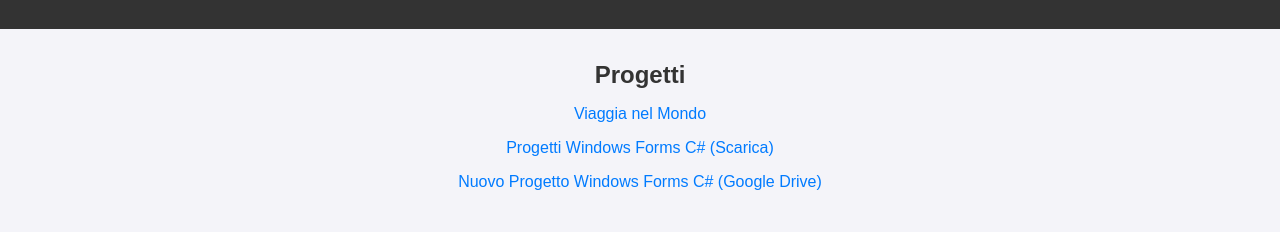
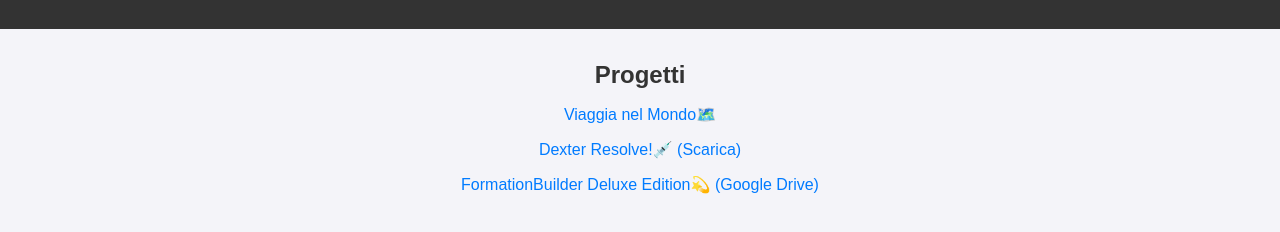
Before and after one commit to ElModou/portfolio-site, a plain HTML site: page index.html in a window 1280 px wide. Shown: the part 72-304 px from the top of the page. Drawn offline with Linux system fonts and the light colour scheme.

Commit message:
Update project links and add emojis in index.html

```diff
--- a/index.html
+++ b/index.html
@@ -15,13 +15,13 @@
             <h2>Progetti</h2>
             <ul>
                 <li>
-                    <a href="https://elmodou.github.io/Viaggia-nel-Mondo/" target="_blank">Viaggia nel Mondo</a>
+                    <a href="https://elmodou.github.io/Viaggia-nel-Mondo/" target="_blank">Viaggia nel Mondo🗺️</a>
                 </li>
                 <li>
-                    <a href="Dexter%20resolve!%20(2).zip" download>Progetti Windows Forms C# (Scarica)</a>
+                    <a href="Dexter%20resolve!%20(2).zip" download>Dexter Resolve!💉 (Scarica)</a>
                 </li>
                 <li>
-                    <a href="https://drive.google.com/drive/folders/1-tpgUhi0yHpJ0M2UQSd687BuojQvTRnh?usp=sharing" target="_blank">Nuovo Progetto Windows Forms C# (Google Drive)</a>
+                    <a href="https://drive.google.com/drive/folders/1-tpgUhi0yHpJ0M2UQSd687BuojQvTRnh?usp=sharing" target="_blank">FormationBuilder Deluxe Edition💫 (Google Drive)</a>
                 </li>
             </ul>
         </section>
```
